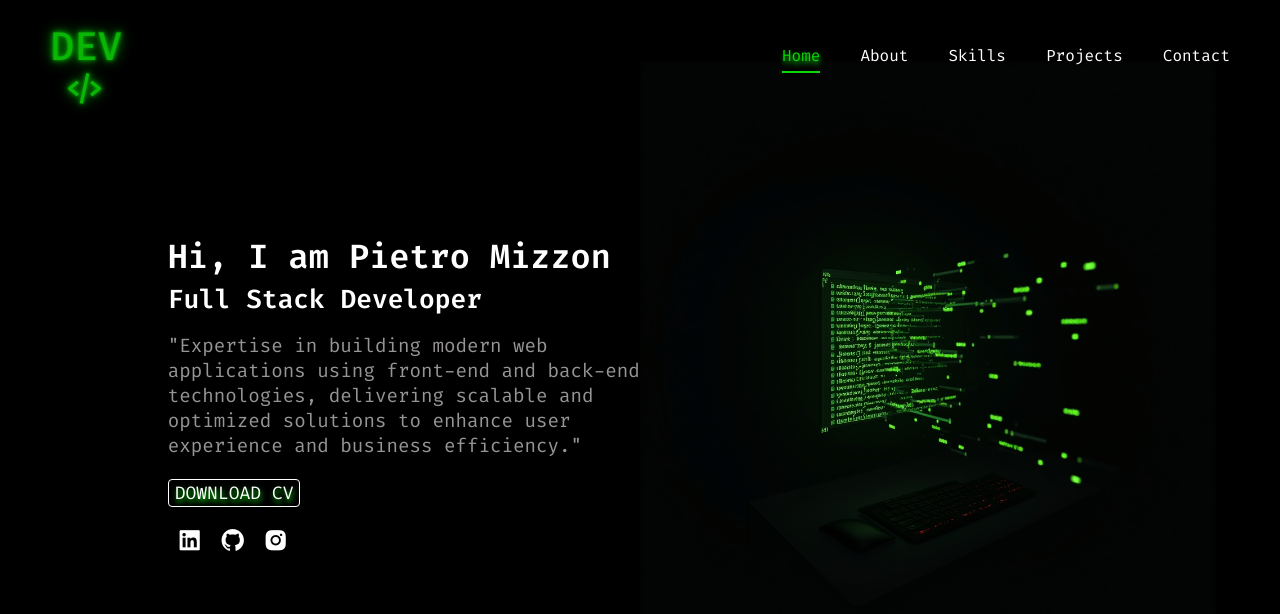
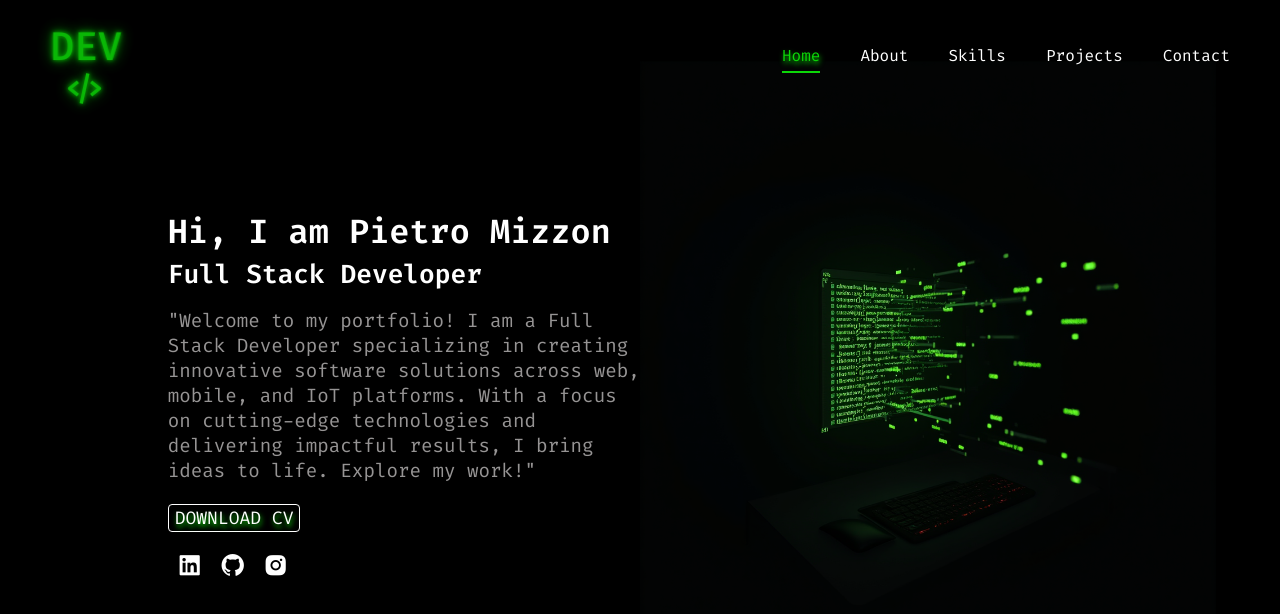
Before and after one commit to Hcjspit/PERSONAL_PORTFOLIO, a plain HTML site: page index.html in a window 1280 px wide. Shown: the top 614 px of the page. Drawn offline with nearby package versions, Linux system fonts and the light colour scheme.

Commit message:
Home Description Modify

```diff
--- a/index.html
+++ b/index.html
@@ -35,14 +35,20 @@
           <h1>Hi, I am Pietro Mizzon</h1>
           <h3>Full Stack Developer</h3>
           <p>
-            "Expertise in building modern web applications using front-end and
-            back-end technologies, delivering scalable and optimized solutions
-            to enhance user experience and business efficiency."
+            "Welcome to my portfolio! I am a Full Stack Developer specializing
+            in creating innovative software solutions across web, mobile, and
+            IoT platforms. With a focus on cutting-edge technologies and
+            delivering impactful results, I bring ideas to life. Explore my
+            work!"
           </p>
           <button>DOWNLOAD CV</button>
           <div class="icon-box">
-            <a href=""><i class="bx bxl-linkedin-square"></i></a>
-            <a href=""><i class="bx bxl-github"></i></a>
+            <a href="https://www.linkedin.com/in/pietro-mizzon-0b8721195/"
+              ><i class="bx bxl-linkedin-square"></i
+            ></a>
+            <a href="https://github.com/hcjspit"
+              ><i class="bx bxl-github"></i
+            ></a>
             <a href=""><i class="bx bxl-instagram-alt"></i></a>
           </div>
         </div>
--- a/script.js
+++ b/script.js
@@ -46,7 +46,7 @@ document.addEventListener("DOMContentLoaded", () => {
   // Animazione con GSAP
   gsap.to(homeContent, {
     opacity: 1, // Appare gradualmente
-    duration: 3, // Durata dell'animazione
+    duration: 6, // Durata dell'animazione
     ease: "power2.out", // Rallenta dolcemente alla fine
   });
 });
```
